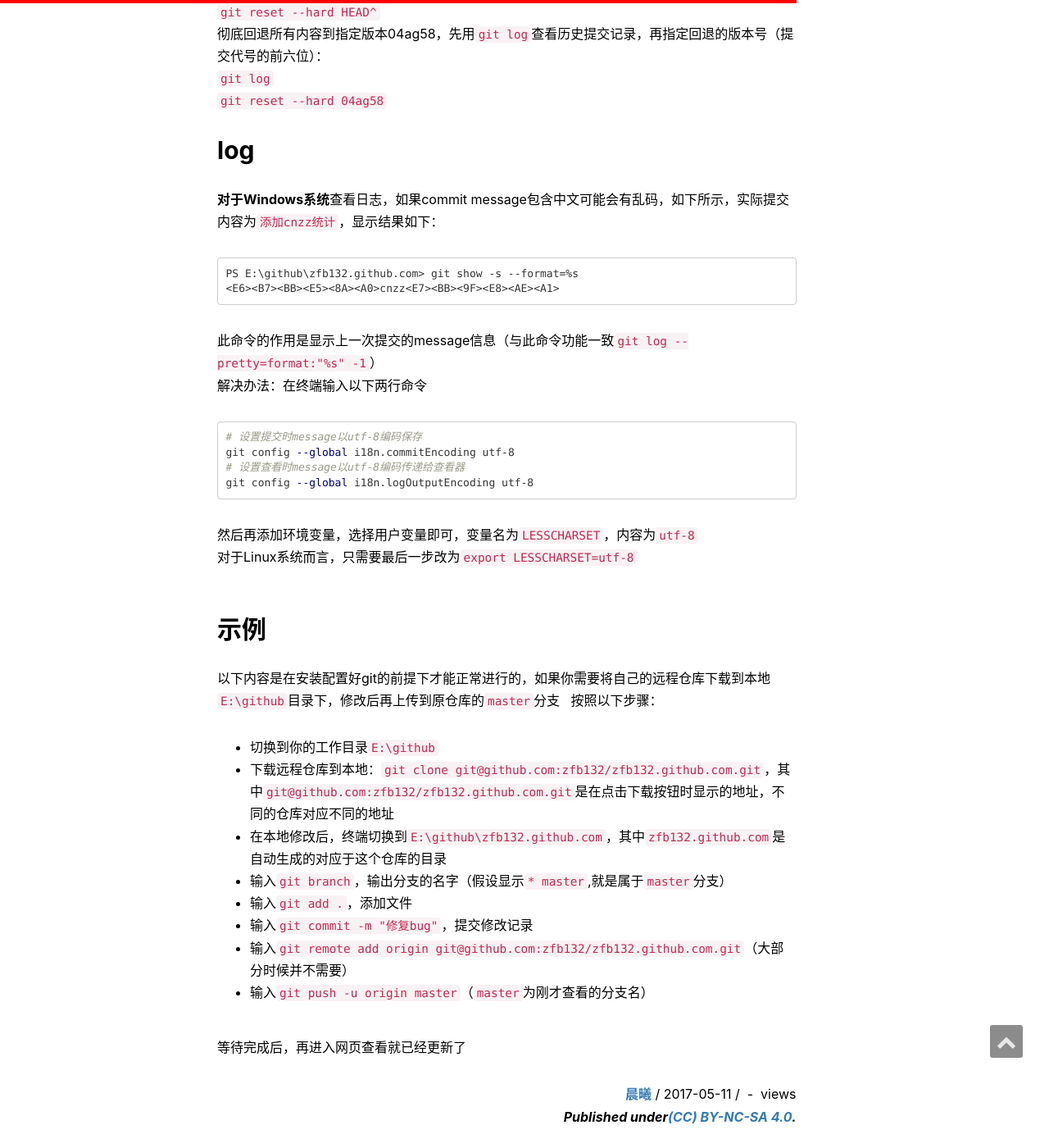
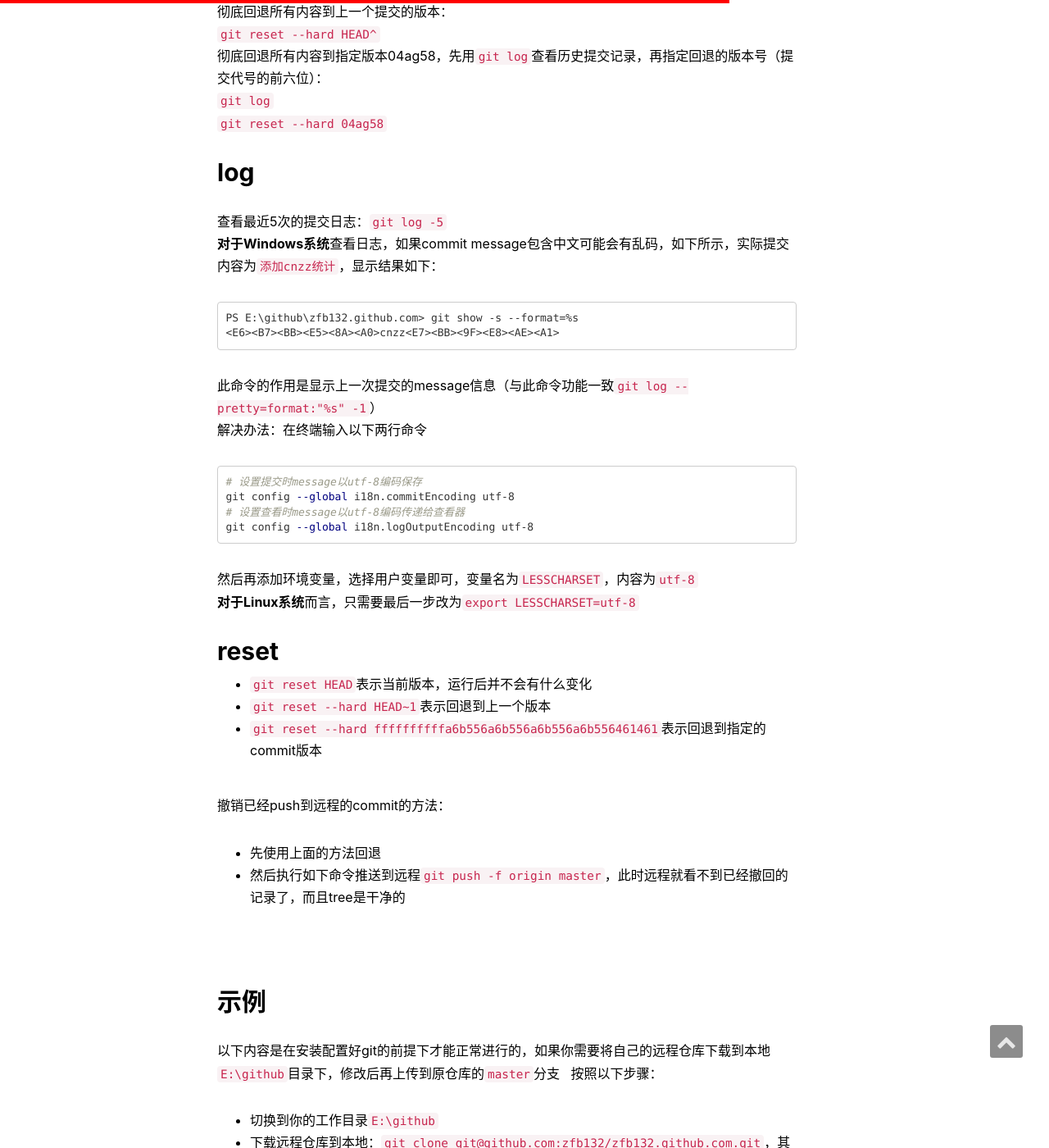
Before and after one commit to zfb132/zfb132.github.com, a Jekyll site: the page built from _posts/2017-05-11-git-experience.md, in a window 1280 px wide and 1400 px high, scrolled down 3728 px. Shown: the whole window at 82% size. Built offline with Jekyll 4.4.1, drawn with Linux system fonts in a browser that asks for light colours; nearby versions of some CDN libraries; comment, search, counter and statistics services are not loaded.

Commit message:
添加reset用法

````diff
--- a/_posts/2017-05-11-git-experience.md
+++ b/_posts/2017-05-11-git-experience.md
@@ -92,6 +92,7 @@ description:  "本文主要介绍一些简单的命令：包括clone, add, commi
 `git reset --hard 04ag58`
 
 ## log
+查看最近5次的提交日志：`git log -5`
 **对于Windows系统**查看日志，如果commit message包含中文可能会有乱码，如下所示，实际提交内容为`添加cnzz统计`，显示结果如下：
 ```text
 PS E:\github\zfb132.github.com> git show -s --format=%s
@@ -106,7 +107,17 @@ git config --global i18n.commitEncoding utf-8
 git config --global i18n.logOutputEncoding utf-8
 ```
 然后再添加环境变量，选择用户变量即可，变量名为`LESSCHARSET`，内容为`utf-8`
-对于Linux系统而言，只需要最后一步改为`export LESSCHARSET=utf-8`
+**对于Linux系统**而言，只需要最后一步改为`export LESSCHARSET=utf-8`
+
+## reset
+* `git reset HEAD`表示当前版本，运行后并不会有什么变化
+* `git reset --hard HEAD~1`表示回退到上一个版本
+* `git reset --hard ffffffffffa6b556a6b556a6b556a6b556461461`表示回退到指定的commit版本
+
+撤销已经push到远程的commit的方法：
+* 先使用上面的方法回退
+* 然后执行如下命令推送到远程`git push -f origin master`，此时远程就看不到已经撤回的记录了，而且tree是干净的
+
 
 ## 示例
 以下内容是在安装配置好git的前提下才能正常进行的，如果你需要将自己的远程仓库下载到本地`E:\github`目录下，修改后再上传到原仓库的`master`分支
````
